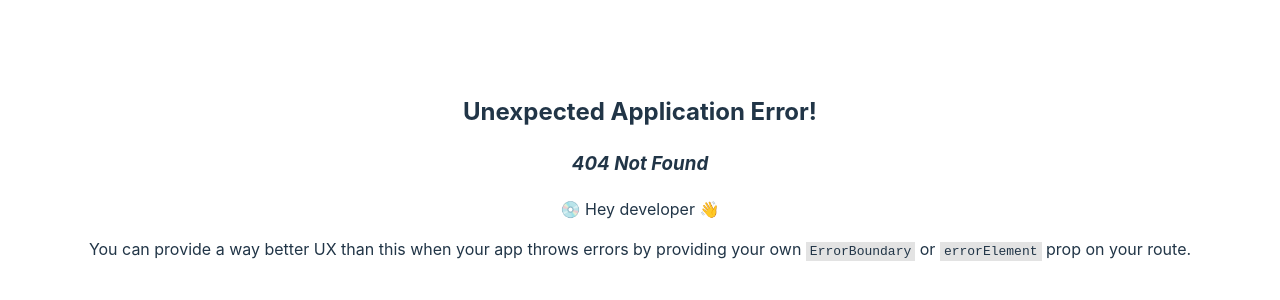
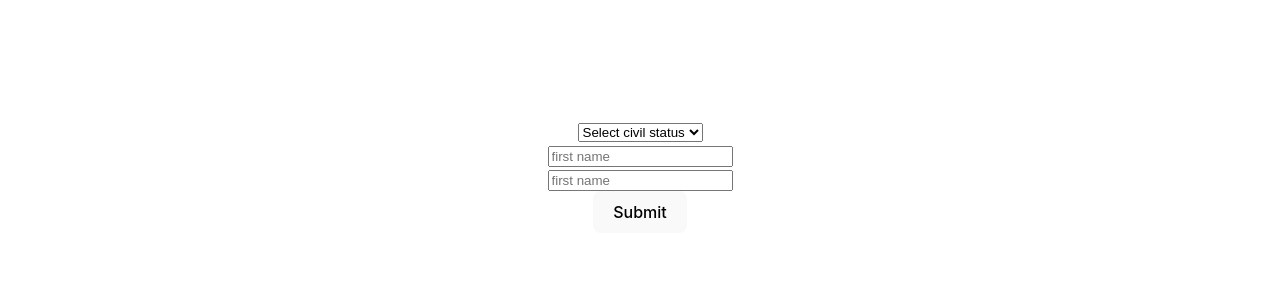
Before and after one commit to rjvillanueva89/react-vite, a React (Vite) app: page /zod-trials/enum in a window 1280 px wide. Before the commit this address had no page. Shown: the part 224-524 px from the top of the page. Built offline with nearby package versions, Linux system fonts and the light colour scheme.

Commit message:
zod trials

```diff
--- a/package.json
+++ b/package.json
@@ -19,6 +19,7 @@
     "react-router-dom": "^6.22.3",
     "sort-by": "^1.2.0",
     "yup": "^1.4.0",
+    "zod": "^3.22.4",
     "zustand": "^4.5.2"
   },
   "devDependencies": {
--- /dev/null
+++ b/src/pages/zod-enum-trials.tsx
@@ -0,0 +1,115 @@
+import { zodResolver } from "@hookform/resolvers/zod"
+import {
+  Control,
+  FieldErrors,
+  FieldValues,
+  UseFormRegister,
+  useForm,
+} from "react-hook-form"
+import { z } from "zod"
+
+const CIVIL_STATUS = ["Married", "Single", "Others"] as const
+
+const UserFieldsSchema = {
+  first_name: z.string().min(1, "This field is required"),
+  last_name: z.string().min(1, "This field is required"),
+}
+
+const DefaultSchema = z.object({
+  civil_status: z.enum(CIVIL_STATUS, {
+    errorMap: () => ({ message: "This field is required" }),
+  }),
+  borrower: z.object({
+    ...UserFieldsSchema,
+  }),
+})
+
+const IsMarriedSchema = z.discriminatedUnion("civil_status", [
+  z.object({
+    civil_status: z.enum(["Married"]),
+    spouse: z.object({
+      ...UserFieldsSchema,
+    }),
+  }),
+  z.object({
+    civil_status: z.enum(["Single", "Others"]),
+  }),
+])
+
+const FormSchema = z.intersection(DefaultSchema, IsMarriedSchema)
+
+type FormInputs = z.infer<typeof FormSchema>
+
+export const ZodEnumTrials = () => {
+  const {
+    handleSubmit,
+    control,
+    register,
+    watch,
+    formState: { errors },
+  } = useForm<FormInputs>({ resolver: zodResolver(FormSchema) })
+
+  const onSubmit = handleSubmit((data) => console.log(data))
+
+  const isMarried = watch("civil_status") === "Married"
+
+  console.log(errors)
+  return (
+    <form onSubmit={onSubmit}>
+      <select {...register("civil_status")}>
+        <option value="">Select civil status</option>
+        {CIVIL_STATUS.map((item) => (
+          <option key={item} value={item}>
+            {item}
+          </option>
+        ))}
+      </select>
+      <UserFields
+        prefix="borrower"
+        register={register}
+        control={control}
+        errors={errors}
+      />
+      {isMarried && (
+        <UserFields
+          prefix="spouse"
+          register={register}
+          control={control}
+          errors={errors}
+        />
+      )}
+      <button type="submit">Submit</button>
+    </form>
+  )
+}
+
+type FieldPrefix = "borrower" | "spouse"
+
+interface Props<T extends FieldValues> {
+  prefix: FieldPrefix
+  register: UseFormRegister<T>
+  control: Control<T>
+  errors: FieldErrors<T>
+}
+
+const UserFields = (props: Props<FormInputs>) => {
+  const { prefix, register } = props
+  return (
+    <>
+      <div>
+        <input
+          type="text"
+          placeholder="first name"
+          {...register(`${prefix}.first_name`)}
+        />
+      </div>
+      <div>
+        <input
+          type="text"
+          placeholder="first name"
+          {...register(`${prefix}.last_name`)}
+        />
+      </div>
+    </>
+  )
+}
--- /dev/null
+++ b/src/pages/zod-trials.tsx
@@ -0,0 +1,105 @@
+import { zodResolver } from "@hookform/resolvers/zod"
+import {
+  Control,
+  FieldErrors,
+  FieldValues,
+  UseFormRegister,
+  useForm,
+} from "react-hook-form"
+import { z } from "zod"
+
+const UserSchema = {
+  first_name: z.string().min(1, "This field is required"),
+  last_name: z.string().min(1, "This field is required"),
+}
+
+const DefaultSchema = z.object({
+  borrower: z.object({
+    ...UserSchema,
+  }),
+})
+
+const IsMarriedSchema = z.discriminatedUnion("is_married", [
+  z.object({
+    is_married: z.literal(true),
+    spouse: z.object({
+      ...UserSchema,
+    }),
+  }),
+  z.object({
+    is_married: z.literal(false),
+  }),
+])
+
+const FormSchema = z.intersection(DefaultSchema, IsMarriedSchema)
+
+type FormInputs = z.infer<typeof FormSchema>
+
+export const ZodTrials = () => {
+  const {
+    handleSubmit,
+    control,
+    register,
+    watch,
+    formState: { errors },
+  } = useForm<FormInputs>({ resolver: zodResolver(FormSchema) })
+
+  const onSubmit = handleSubmit((data) => console.log(data))
+
+  const isMarried = watch("is_married")
+
+  console.log(errors)
+  return (
+    <form onSubmit={onSubmit}>
+      <label>
+        <input type="checkbox" {...register("is_married")} /> Are you married?
+      </label>
+      <UserFields
+        prefix="borrower"
+        register={register}
+        control={control}
+        errors={errors}
+      />
+      {isMarried && (
+        <UserFields
+          prefix="spouse"
+          register={register}
+          control={control}
+          errors={errors}
+        />
+      )}
+      <button type="submit">Submit</button>
+    </form>
+  )
+}
+
+type FieldPrefix = "borrower" | "spouse"
+
+interface Props<T extends FieldValues> {
+  prefix: FieldPrefix
+  register: UseFormRegister<T>
+  control: Control<T>
+  errors: FieldErrors<T>
+}
+
+const UserFields = (props: Props<FormInputs>) => {
+  const { prefix, register } = props
+  return (
+    <>
+      <div>
+        <input
+          type="text"
+          placeholder="first name"
+          {...register(`${prefix}.first_name`)}
+        />
+      </div>
+      <div>
+        <input
+          type="text"
+          placeholder="first name"
+          {...register(`${prefix}.last_name`)}
+        />
+      </div>
+    </>
+  )
+}
```
Also changed, not shown: src/main.tsx (+8 -1 lines), 1 other file (tests, documents, lock files or other folders).
